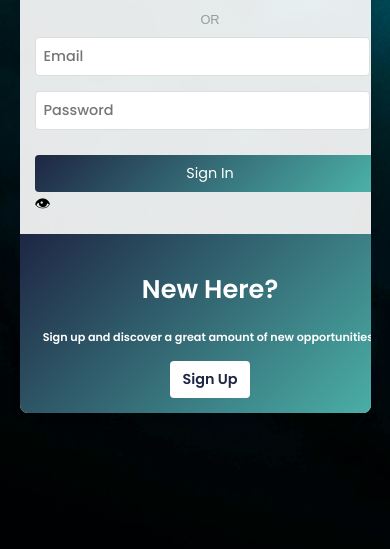
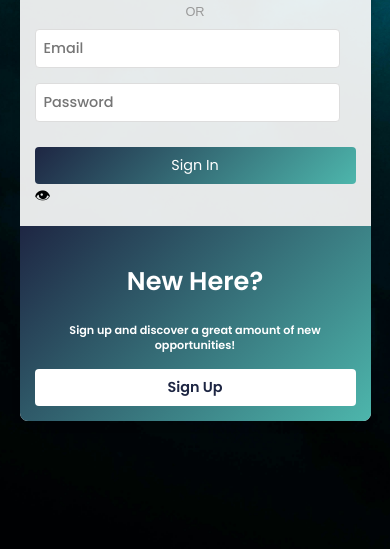
Before and after one commit to RiteshBisen/login-page, a plain HTML site: page index.html in a window 390 px wide. Shown: the part 295-844 px from the top of the page. Drawn offline with nearby package versions, Linux system fonts and the light colour scheme.

Commit message:
Responsive

```diff
--- a/index.html
+++ b/index.html
@@ -221,69 +221,63 @@
             .signup-section {
                 width: 100%;
                 padding: 15px;
-                /* Reduce padding slightly */
+                box-sizing: border-box;
+                /* Crucial for input width */
             }
 
             .login-form h1,
             .signup-section h2 {
                 font-size: 1.6em;
-                /* Further reduce font sizes */
                 margin-bottom: 10px;
-                /* Reduce margin */
+                word-break: break-word;
+                /* Prevent overflow */
             }
 
             .login-form p,
             .signup-section p {
                 font-size: 0.7em;
-                /* Further reduce font sizes */
                 margin-bottom: 15px;
-                /* Reduce margin */
                 line-height: 1.4;
-                /* Improve readability */
+                text-align: center;
+                /* Center text in signup */
             }
 
             .social-login {
                 justify-content: center;
                 margin-bottom: 10px;
-                /* Reduce margin */
             }
 
             .social-login a {
                 width: 28px;
-                /* Slightly reduce icon sizes */
                 height: 28px;
                 font-size: 0.8em;
-                /* Slightly reduce icon font sizes */
                 margin: 0 4px;
-                /* Reduce icon spacing */
             }
 
             .or-divider {
                 font-size: 0.8em;
-                /* Reduce "OR" font size */
                 margin: 10px 0;
-                /* Reduce margin */
             }
 
             .login-form input[type="email"],
             .login-form input[type="password"] {
                 padding: 8px;
                 font-size: 0.9em;
-                /* Reduce input font sizes */
                 width: calc(100% - 16px);
-                /* Adjust input width */
+                box-sizing: border-box;
+                /* Crucial for input width */
             }
 
             .login-form button,
             .signup-section button {
                 padding: 8px 12px;
-                /* Reduce button padding */
                 font-size: 0.9em;
+                width: 100%;
+                /* Full width buttons */
             }
 
             .login-form .password-container+span {
                 font-size: 0.8em;
-                /* Further reduce eye icon size */
             }
         }
     </style>
```
